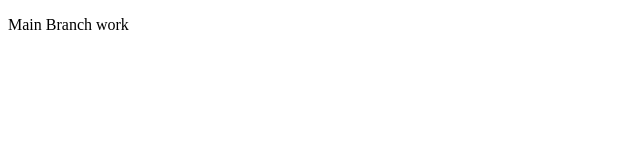
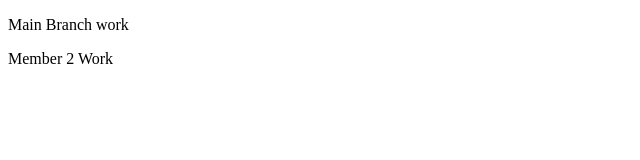
Before and after one commit to Farzan53/BranchRepo, a plain HTML site: page index.html in a window 1280 px wide. Shown: the whole page, without its empty margins (0-640 px from the left). Drawn offline with Linux system fonts and the light colour scheme.

Commit message:
Member 2 work

```diff
--- a/index.html
+++ b/index.html
@@ -7,5 +7,6 @@
 </head>
 <body>
 <p>Main Branch work</p>
+<p>Member 2 Work</p>
 </body>
 </html>
```
